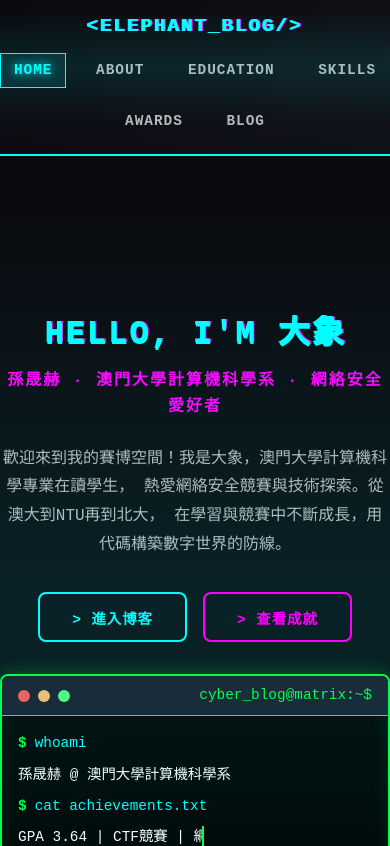
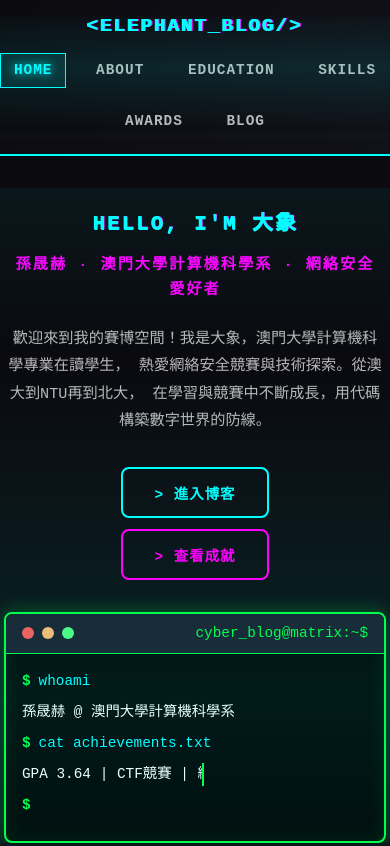
Before and after one commit to ElephantLikeCode/blog2, a React (Vite) app: page / in a window 390 px wide. Shown: the top 846 px of the page. Built offline with nearby package versions, Linux system fonts and the light colour scheme.

Commit message:
Add mobile responsiveness for hero section; adjust layout and styles for smaller screens

```diff
--- a/src/components/Hero.css
+++ b/src/components/Hero.css
@@ -250,3 +250,55 @@
     max-width: 100%;
   }
 }
+
+@media (max-width: 600px) {
+  .hero-section {
+    min-height: unset;
+    height: auto;
+    padding: 1.5rem 0 1rem 0;
+    overflow: visible;
+  }
+  .hero-content {
+    grid-template-columns: 1fr;
+    gap: 1rem;
+    text-align: center;
+    width: 100vw;
+    min-width: 0;
+    max-width: 100vw;
+    margin: 0;
+    padding: 0;
+  }
+  .hero-title {
+    font-size: 1.3rem;
+    word-break: break-all;
+    white-space: normal;
+    padding: 0 0.5rem;
+  }
+  .hero-subtitle {
+    font-size: 0.95rem;
+    padding: 0 0.5rem;
+  }
+  .hero-description {
+    font-size: 0.95rem;
+    padding: 0 0.5rem;
+  }
+  .hero-buttons {
+    flex-direction: column;
+    align-items: center;
+    gap: 0.7rem;
+  }
+  .hero-visual {
+    margin-top: 1rem;
+    margin-bottom: 0;
+    width: 100vw;
+    min-width: 0;
+    max-width: 100vw;
+    justify-content: center;
+    align-items: center;
+  }
+  .cyber-terminal {
+    max-width: 98vw;
+    min-width: 0;
+    margin: 0 auto;
+  }
+}
```
